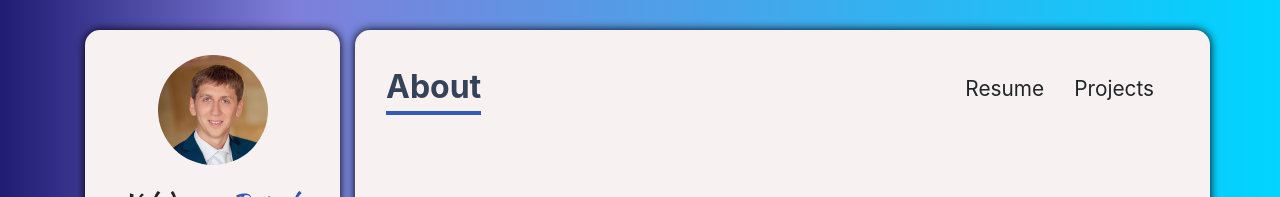
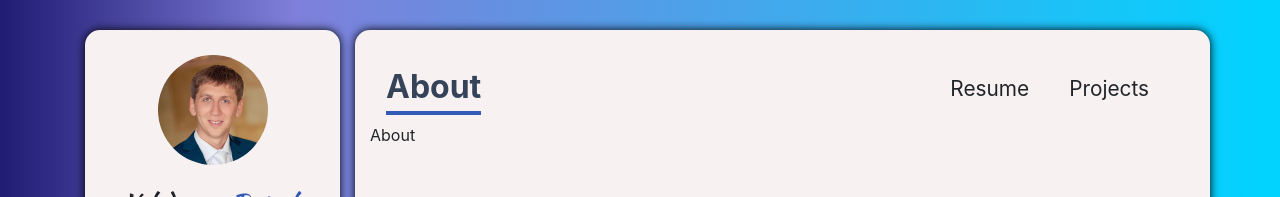
Before and after one commit to vovabatsyk/GitTest, a React (Create React App) app: page / in a window 1280 px wide. Shown: the top 197 px of the page. Built offline with nearby package versions, Linux system fonts and the light colour scheme.

Commit message:
Create Routes

```diff
--- a/package.json
+++ b/package.json
@@ -6,6 +6,7 @@
     "cra-template": "1.0.3",
     "react": "^16.13.1",
     "react-dom": "^16.13.1",
+    "react-router-dom": "^5.2.0",
     "react-scripts": "3.4.1"
   },
   "scripts": {
--- a/src/App.js
+++ b/src/App.js
@@ -1,10 +1,19 @@
 import React from 'react'
+import {
+	BrowserRouter as Router,
+	Redirect,
+	Route,
+	Switch
+} from 'react-router-dom'
 import { Navbar } from './components/Navbar'
 import { Sidebar } from './components/Sidebar'
-import { Main } from './Main'
+import { Resume } from './components/Resume'
+import { About } from './components/About'
+import { Projects } from './components/Projects'
 
 export const App = () => {
 	return (
+		<Router>
 			<div className='App'>
 				<div className='container'>
 					<div className='row'>
@@ -13,9 +22,16 @@ export const App = () => {
 						</div>
 						<div className='col-lg-9 app__main-content'>
 							<Navbar />
+							<Route path='/' exact component={About} />
+							<Route path='/resume' component={Resume} />
+							<Route path='/projects' component={Projects} />
+							<Route>
+								<Redirect to='/' />
+							</Route>
 						</div>
 					</div>
 				</div>
 			</div>
+		</Router>
 	)
 }
--- /dev/null
+++ b/src/components/About.js
@@ -0,0 +1,5 @@
+import React from 'react'
+
+export const About = () => {
+	return <div>About</div>
+}
--- a/src/components/Navbar.js
+++ b/src/components/Navbar.js
@@ -1,36 +1,49 @@
-import React, { useState } from 'react'
+import React, { useEffect, useState } from 'react'
+import { Link } from 'react-router-dom'
 
 export const Navbar = () => {
-	const [active, setActive] = useState('About')
+	const [active, setActive] = useState('')
+	useEffect(() => {
+		let currentUrl = window.location.href
+		if (currentUrl.endsWith('/')) setActive('About')
+		else if (currentUrl.endsWith('/projects')) setActive('Projects')
+		else if (currentUrl.endsWith('resume')) setActive('Resume')
+	}, [active])
 
 	return (
 		<div className='navbar'>
 			<div className='navbar__active'>{active}</div>
 			<div className='navbar__items'>
 				{active !== 'About' && (
+					<Link to='/'>
 						<div
 							className='navbar__item'
 							onClick={() => setActive('About')}
 						>
 							About
 						</div>
+					</Link>
 				)}
 
 				{active !== 'Resume' && (
+					<Link to='resume'>
 						<div
 							className='navbar__item'
 							onClick={() => setActive('Resume')}
 						>
 							Resume
 						</div>
+					</Link>
 				)}
 				{active !== 'Projects' && (
+					<Link to='projects'>
 						<div
 							className='navbar__item'
 							onClick={() => setActive('Projects')}
 						>
 							Projects
 						</div>
+					</Link>
 				)}
 			</div>
 		</div>
--- /dev/null
+++ b/src/components/Projects.js
@@ -0,0 +1,5 @@
+import React from 'react'
+
+export const Projects = () => {
+	return <div>Projects</div>
+}
--- /dev/null
+++ b/src/components/Resume.js
@@ -0,0 +1,5 @@
+import React from 'react'
+
+export const Resume = () => {
+	return <div>Resume</div>
+}
--- a/src/index.css
+++ b/src/index.css
@@ -29,6 +29,7 @@ a {
 
 a:hover {
 	color: #3c455a;
+	-webkit-text-decoration-line: none;
 	text-decoration-line: none;
 }
 
@@ -46,6 +47,7 @@ a:hover {
 	height: 100%;
 	border-radius: var(--app-border-radius);
 	padding: var(--app-padding);
+	-webkit-box-shadow: var(--app-box-shadow);
 	box-shadow: var(--app-box-shadow);
 	text-align: center;
 }
@@ -53,6 +55,7 @@ a:hover {
 .sidebar__avatar {
 	height: 110px;
 	width: 110px;
+	-o-object-fit: contain;
 	object-fit: contain;
 	border-radius: 100%;
 }
@@ -102,6 +105,20 @@ a:hover {
 }
 
 .sidebar__send-email {
+	background: -webkit-gradient(
+		linear,
+		left top,
+		right top,
+		from(rgba(32, 27, 115, 1)),
+		color-stop(23%, rgba(127, 127, 218, 1)),
+		to(rgba(0, 212, 255, 1))
+	);
+	background: -o-linear-gradient(
+		left,
+		rgba(32, 27, 115, 1) 0%,
+		rgba(127, 127, 218, 1) 23%,
+		rgba(0, 212, 255, 1) 100%
+	);
 	background: linear-gradient(
 		90deg,
 		rgba(32, 27, 115, 1) 0%,
@@ -111,29 +128,39 @@ a:hover {
 	border-radius: var(--app-items-border-radius);
 	color: #fff;
 	margin-top: 6px;
+	-webkit-transition: all 0.4s linear;
+	-o-transition: all 0.4s linear;
 	transition: all 0.4s linear;
 }
 
 .sidebar__send-email:hover {
+	-webkit-transform: scale(1.1);
+	-ms-transform: scale(1.1);
 	transform: scale(1.1);
 	cursor: pointer;
 }
 
 .sidebar__resume:hover {
-	background-color: #e0e3eb;
+	background-color: var(--app-color-grey);
 	color: #000511;
 }
 
 .sidebar__github {
+	-webkit-transition: all 0.2s linear;
+	-o-transition: all 0.2s linear;
 	transition: all 0.2s linear;
 }
 
 .sidebar__github:hover {
+	-webkit-transform: scale(1.3);
+	-ms-transform: scale(1.3);
 	transform: scale(1.3);
 }
 
 /* Navbar */
 .navbar__items {
+	display: -webkit-box;
+	display: -ms-flexbox;
 	display: flex;
 }
 
@@ -151,7 +178,7 @@ a:hover {
 	color: var(--app-color-black);
 	font-size: 1.3rem;
 	cursor: pointer;
-	padding: 5px;
+	padding: 5px 10px;
 }
 
 .navbar__item:hover {
@@ -164,6 +191,7 @@ a:hover {
 	background-color: var(--content-bg-color);
 	border-radius: var(--app-border-radius);
 	padding: var(--app-padding);
+	-webkit-box-shadow: var(--app-box-shadow);
 	box-shadow: var(--app-box-shadow);
 }
 
```
Also changed, not shown: 1 other file (tests, documents, lock files or other folders). Lines whose indentation alone changed are shown as unchanged.
